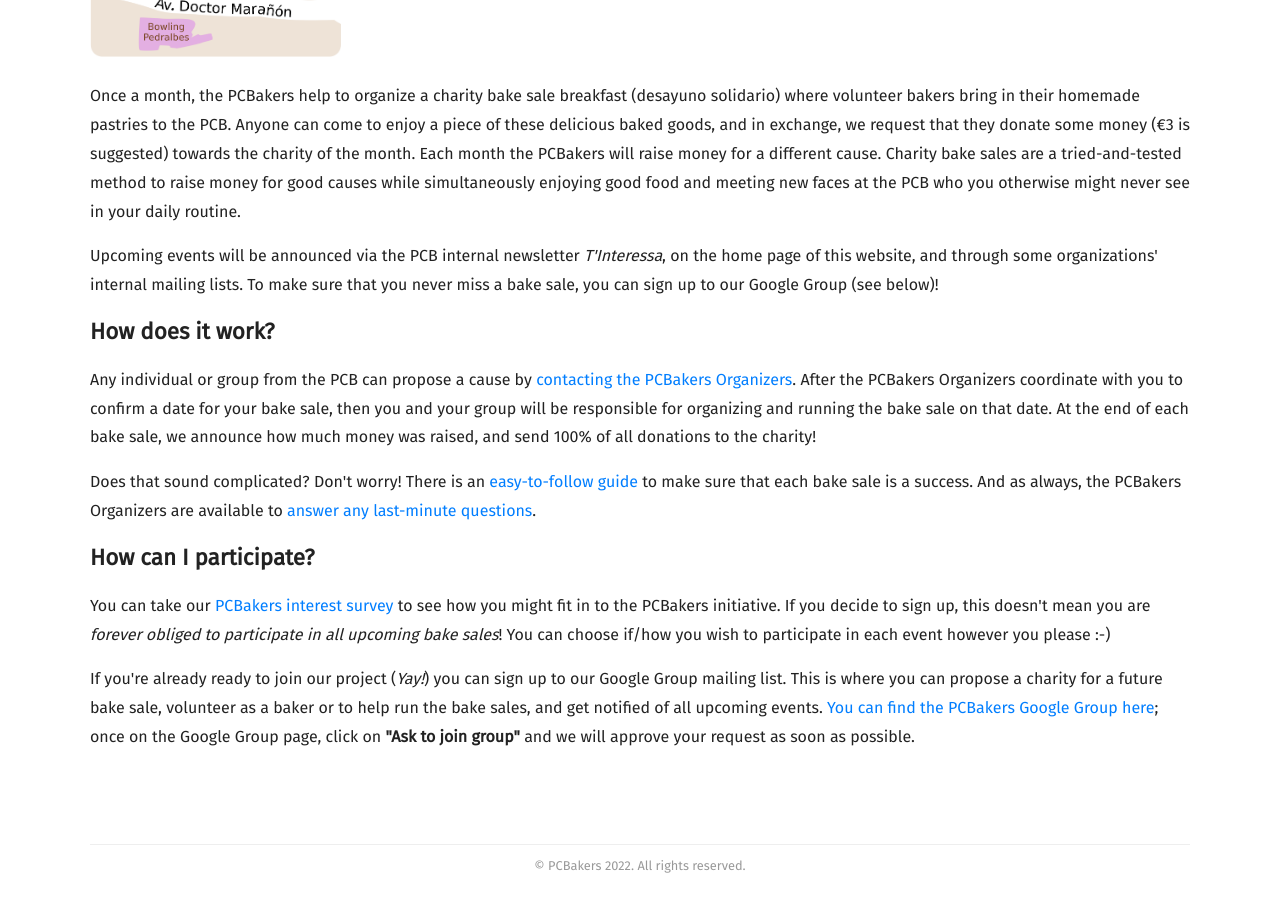
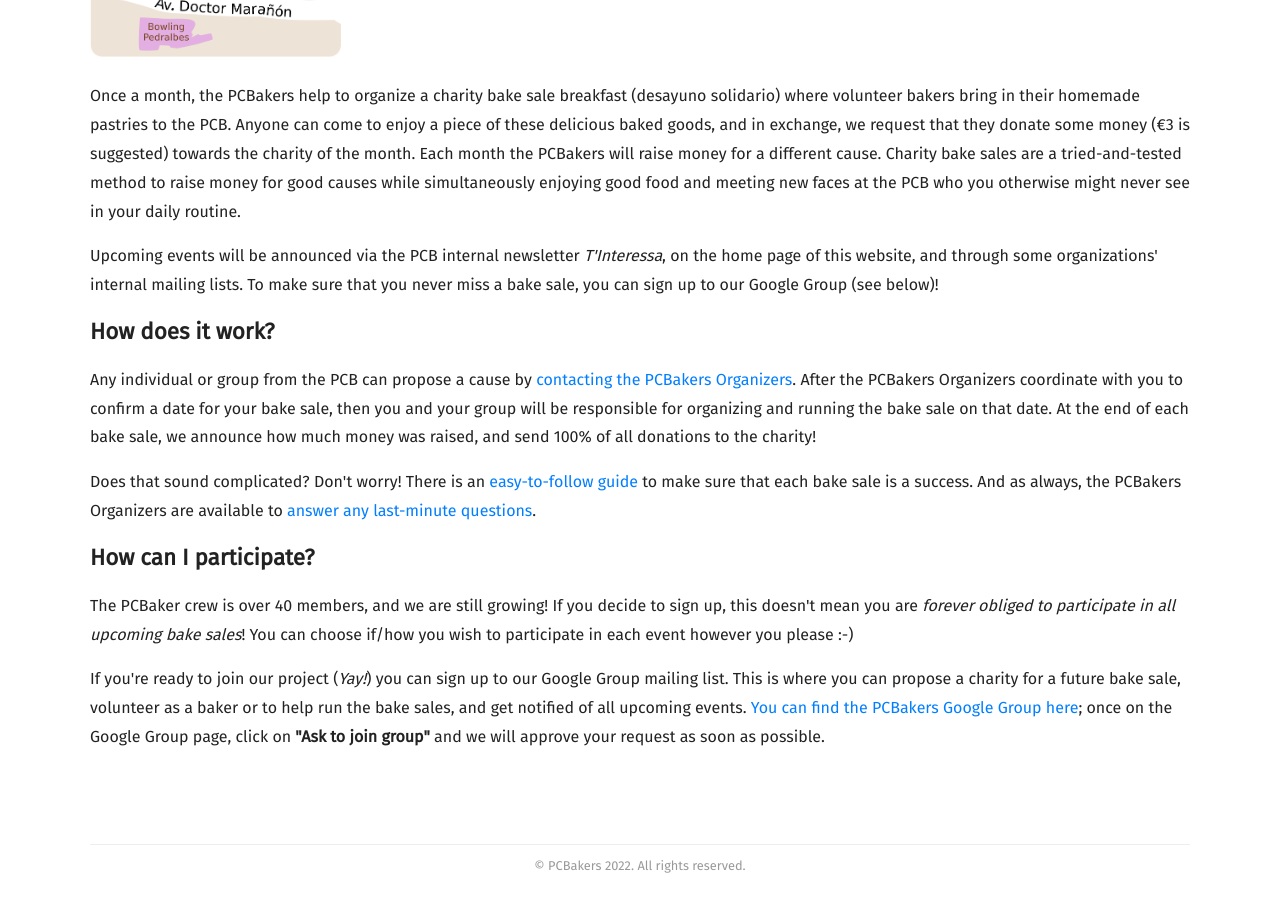
Before and after one commit to willblev/PCBakers, a Jekyll site: the page built from about.html, in a window 1280 px wide and 900 px high, scrolled down 1000 px. Built offline with Jekyll 4.4.1, drawn with Linux system fonts in a browser that asks for light colours; some web fonts are replaced.

Commit message:
changed email in contact info and modified about page to remove google survey

```diff
--- a/about.html
+++ b/about.html
@@ -26,7 +26,7 @@
 
 
 	<h2>How can I participate?</h2>
-	<p>You can take our <a href="https://forms.gle/x3kJUhWfJcXzLNNJ6">PCBakers interest survey</a> to see how you might fit in to the PCBakers initiative. If you decide to sign up, this doesn't mean you are <i>forever obliged to participate in all upcoming bake sales</i>! You can choose if/how you wish to participate in each event however you please :-)</p>
+	<p>The PCBaker crew is over 40 members, and we are still growing! If you decide to sign up, this doesn't mean you are <i>forever obliged to participate in all upcoming bake sales</i>! You can choose if/how you wish to participate in each event however you please :-)</p>
 
-	<p>If you're already ready to join our project (<i>Yay!</i>) you can sign up to our Google Group mailing list. This is where you can propose a charity for a future bake sale, volunteer as a baker or to help run the bake sales, and get notified of all upcoming events. <a href="https://groups.google.com/g/PCBakers" target="_blank">You can find the PCBakers Google Group here</a>; once on the Google Group page, click on <b>"Ask to join group"</b> and we will approve your request as soon as possible. </p>
+	<p>If you're ready to join our project (<i>Yay!</i>) you can sign up to our Google Group mailing list. This is where you can propose a charity for a future bake sale, volunteer as a baker or to help run the bake sales, and get notified of all upcoming events. <a href="https://groups.google.com/g/PCBakers" target="_blank">You can find the PCBakers Google Group here</a>; once on the Google Group page, click on <b>"Ask to join group"</b> and we will approve your request as soon as possible. </p>
 </div>
--- a/contact.html
+++ b/contact.html
@@ -5,4 +5,4 @@
 
 <p>If you want to propose a charity for a future bake sale, join the group as a baker/organizer/volunteer, or be informed of all upcoming events, you can request to join the <a href="https://groups.google.com/g/PCBakers" target="_blank">PCBakers mailing list on this Google Groups page</a>, then click the link <b>"Ask to join group"</b>.</p>
 
-<p>For any other questions about the PCBakers initiative, please contact Will at <b>will.blevins</b>(AT)<b>cnag.crg.eu</b>.</p>
+<p>For any other questions about the PCBakers initiative, please contact Will at <b>bakerspcb</b>(AT)<b>gmail</b>(dot)<b>com</b></p>
```
